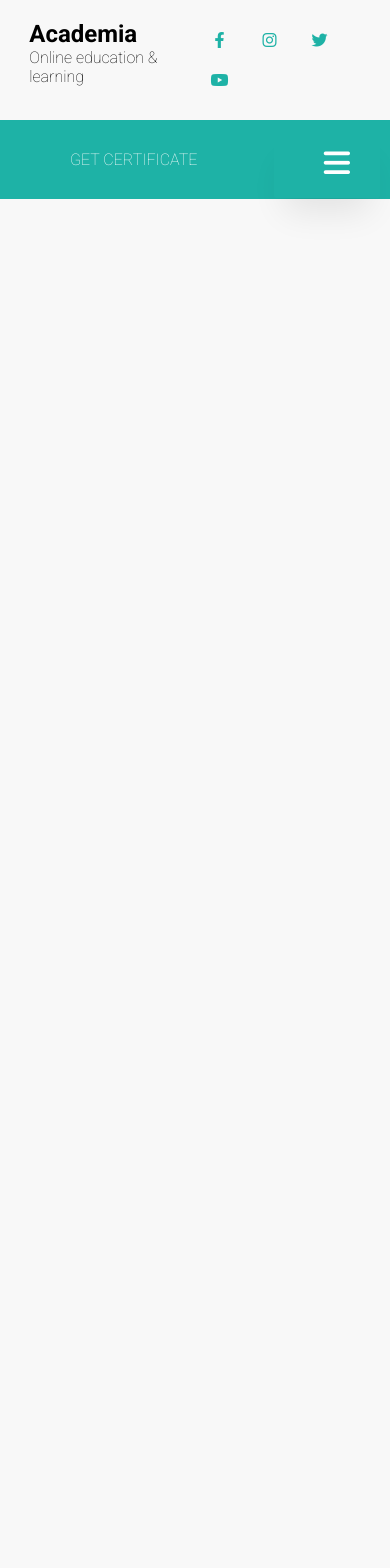
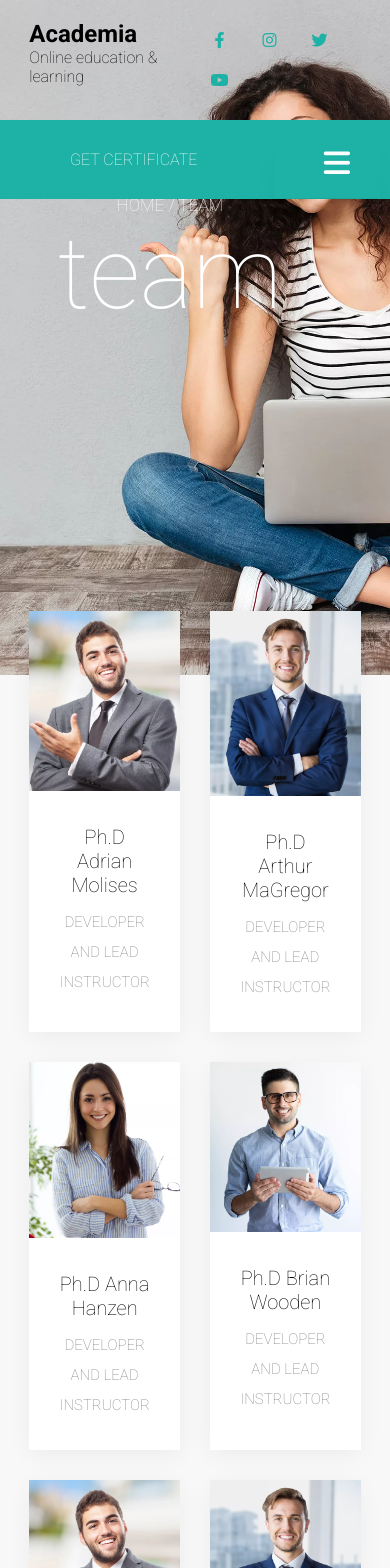
Before and after one commit to Tduncan14/reacteducation, a React (Create React App) app: page /team in a window 390 px wide. Shown: the top 1568 px of the page. Before the commit the page ends 844 px from the top, so only its background shows below. Built offline with nearby package versions, Linux system fonts and the light colour scheme.

Commit message:
keep moving forward

```diff
--- a/src/App.css
+++ b/src/App.css
@@ -200,6 +200,9 @@ p{
   }
 
 
+  .margin{
+    margin-top:85%;
+  }
 
 
 }
--- a/src/App.js
+++ b/src/App.js
@@ -5,6 +5,8 @@ import {BrowserRouter as router, Routes,Route, BrowserRouter} from 'react-router
 import Home from './components/home/Home';
 import About from './components/about/About';
 import CoursesHome from './components/allcourses/CoursesHome';
+import Team from './components/team/Team';
+
 
 function App() {
   return (
@@ -15,6 +17,7 @@ function App() {
         <Route path='/' exact element ={<Home />} />
         <Route  path='/about' exact element={<About/>} />
         <Route path="/courses" exact element={<CoursesHome/>} />
+        <Route path="/team" excact element={<Team />} />
 
       </Routes>
       </BrowserRouter>
--- a/src/components/allcourses/courses.css
+++ b/src/components/allcourses/courses.css
@@ -151,6 +151,13 @@
 
 
 
+.online .box:hover h1{
+    color:white;
+
+
+}
+
+
 .online .box:hover .show{
     opacity: 1;
     position:absolute;
--- /dev/null
+++ b/src/components/heading/HAbout.js
@@ -0,0 +1,77 @@
+import React from 'react';
+import Title from '../title/Title';
+import { coursesCard } from '../../dummydata'
+
+
+
+
+const HAbout = () => {
+
+
+
+
+    return (
+        <>
+
+        <section className="coursesCard">
+  <Title subtitle="Our courses" title="explore our popular online courses" />
+<div className="container grid2">
+    {coursesCard.slice(0,3).map((val,index) =>(
+        <div className="items">
+            <div className="content flex">
+               <div className="left">
+                 <div className="img">
+                   <img src={val.cover} />
+                </div>
+                </div>
+
+                <div className="right">
+                <h1>{val.coursesName}</h1>
+                    <div className="rate">
+                    <i className="fa fa-star"></i>
+                    <i className="fa fa-star"></i>
+                    <i className="fa fa-star"></i>
+                     <i className="fa fa-star"></i>
+                    <i className="fa fa-star"></i>
+                    <label htmlFor=''>(5.0)</label>
+                    </div>
+
+
+                <div className="details">
+                    {/* // This fetching nested api */}
+                  {val.courTeacher.map((details,index)=>(
+                     <div key={index}>
+                      <div className="box">
+                        <div className="dimg">
+                            <img src={details.dcover} alt='' />
+                        </div>
+
+                        <div className="para">
+                          <h4>{details.name}</h4>
+                        </div>
+                      </div>
+                      <span>{details.totalTime}</span>
+                      </div>
+                  ))}
+                </div>
+            </div>
+        </div>
+        <div className="price">
+            <h3>{val.priceAll} / {val.pricePer}</h3>
+        </div>
+
+        <button class="outline-btn"> Enroll Now !</button>
+        </div>
+    ))}
+
+
+</div>
+
+
+</section>
+        </>
+    )
+}
+
+
+export default HAbout
--- a/src/components/heading/header.css
+++ b/src/components/heading/header.css
@@ -42,6 +42,13 @@ header ul li a {
 header ul li a:hover {
     color:#1eb2a6;
 
+
+}
+
+.grid2 {
+    display: grid;
+    grid-template-columns: repeat(3,1fr);
+    grid-gap: 30px;
 }
 
 .start{
--- a/src/components/home/Home.js
+++ b/src/components/home/Home.js
@@ -1,5 +1,6 @@
 import React from 'react';
 import AboutCard from '../about/AboutCard.js';
+import HAbout from '../heading/HAbout.js';
 import Hero from './hero/Hero.js';
 
 
@@ -15,6 +16,7 @@ const Home = () => {
         <div>
             <Hero />
             <AboutCard />
+            <HAbout />
         </div>
     )
 }
--- /dev/null
+++ b/src/components/team/Team.js
@@ -0,0 +1,31 @@
+import React from 'react';
+import Back from '../back/Back';
+import './team.css';
+import TeamCard from './TeamCard';
+
+
+
+
+const Team = () => {
+
+
+
+
+    return (
+        <>
+        <Back title="team" />
+        <section className="team padding">
+            <div className="container grid">
+
+                <TeamCard />
+
+            </div>
+
+        </section>
+        </>)
+
+
+    }
+
+
+export default Team
--- /dev/null
+++ b/src/components/team/TeamCard.js
@@ -0,0 +1,40 @@
+import React from 'react';
+import { team } from '../../dummydata';
+
+
+
+
+const TeamCard = () => {
+
+
+
+
+
+
+    return(
+        <>
+            {team.map((val,index) => (
+                <div key={index} className="items shadow">
+                    <div className="img">
+                        <img src={val.cover} />
+
+                 <div className="overlay">
+                        <i className="fab fa-facebook-f icon"></i>
+                     <i className="fab fa-instagram icon"></i>
+                     <i className="fab fa-twitter icon"></i>
+                     <i className="fab fa-tiktok icon"></i>
+                        </div>
+                        </div>
+
+                    <div className="details">
+                        <h2>{val.name}</h2>
+                        <p>{val.work}</p>
+                    </div>
+                </div>
+            ))}
+        </>
+    )
+}
+
+
+export default TeamCard
--- /dev/null
+++ b/src/components/team/team.css
@@ -0,0 +1,80 @@
+
+
+.team .item{
+     transition:0.5s;
+}
+
+
+
+.team .img{
+    position:relative;
+}
+
+.team img{
+    width:100%;
+    height:100%;
+
+}
+
+
+.overlay{
+    position:absolute;
+    bottom:0;
+    z-index:11;
+    display:flex;
+    flex-direction:column;
+    padding:20px;
+    transition:0.5s;
+    opacity:0;
+}
+
+.overlay i{
+    background-color: #000;
+    color:#fff;
+    margin:5px;
+}
+
+
+.team .details{
+    padding:30px;
+    text-align:center;
+}
+
+
+.team .details h2{
+    font-weight:500;
+    font-size: 20px;
+    transition:0.5s;
+}
+
+
+.team .details p{
+    font-size:15px;
+    color:grey;
+    margin-top:10px;
+    transition:0.5s;
+}
+
+
+.team  .items:hover{
+    background-color:#1eb2a6;
+    color:#fff;
+    cursor:pointer;
+}
+
+
+
+
+.team .items:hover p{
+    color:#fff;
+}
+
+
+.team  .items:hover .overlay {
+    opacity: 1;
+}
+
+
+.team .team:hover .overlay{
+
+}
```
